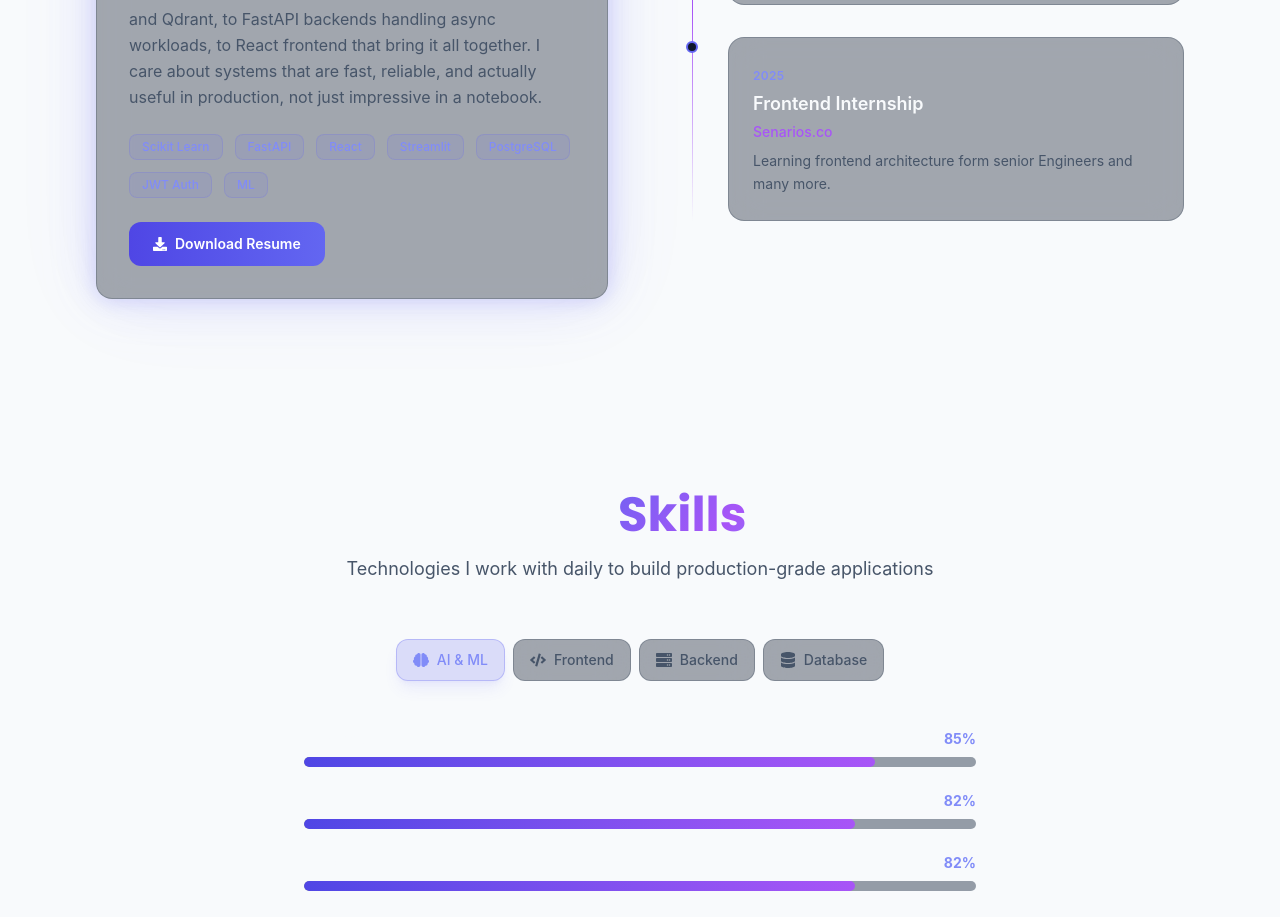
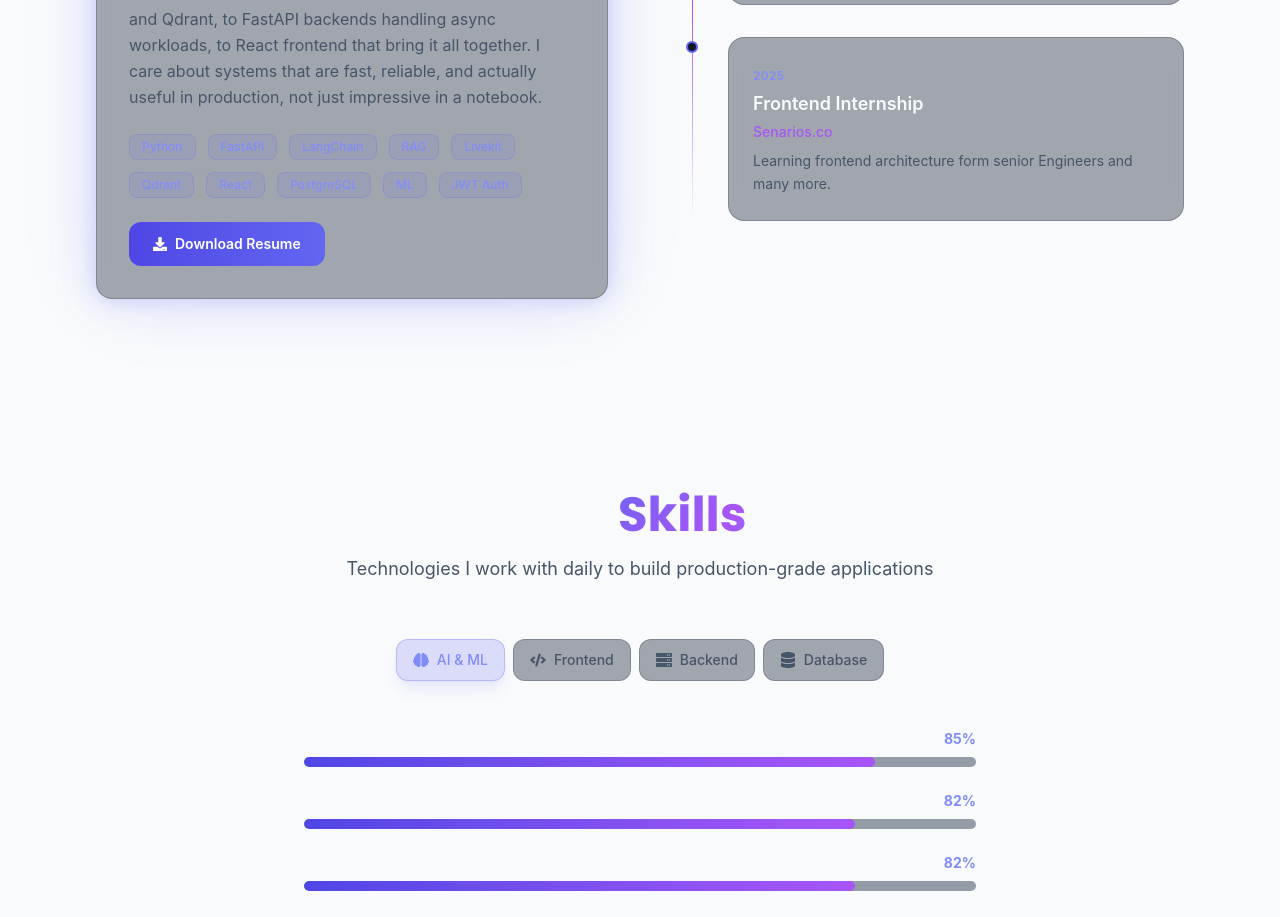
Before and after one commit to Muhammad-Khan-Khichi/Portfolio, a React (Vite) app: page / in a window 1280 px wide. Shown: the part 1260-2177 px from the top of the page. Built offline with nearby package versions, Linux system fonts and the light colour scheme.

Commit message:
updating about section

```diff
--- a/src/components/About.jsx
+++ b/src/components/About.jsx
@@ -27,7 +27,7 @@
               {personalInfo.bio}
             </p>
             <div className="flex flex-wrap gap-3 mb-6">
-              {['Scikit Learn','FastAPI', 'React', 'Streamlit','PostgreSQL', 'JWT Auth', 'ML'].map((tag) => (
+              {['Python','FastAPI', 'LangChain', 'RAG', 'Livekit', 'Qdrant', 'React','PostgreSQL', 'ML' , 'JWT Auth'].map((tag) => (
                 <span
                   key={tag}
                   className="px-3 py-1 rounded-lg text-xs font-medium bg-primary-500/10 text-primary-400 border border-primary-500/20"
```
